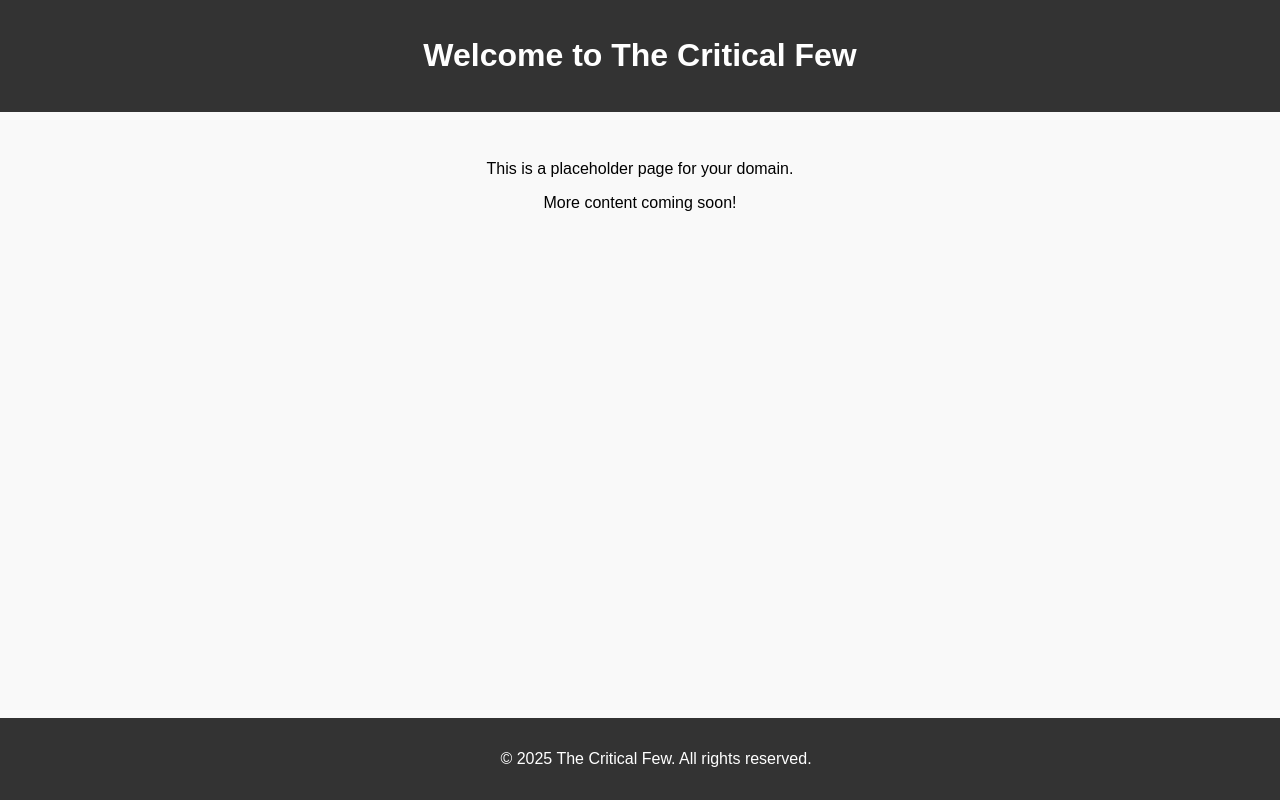
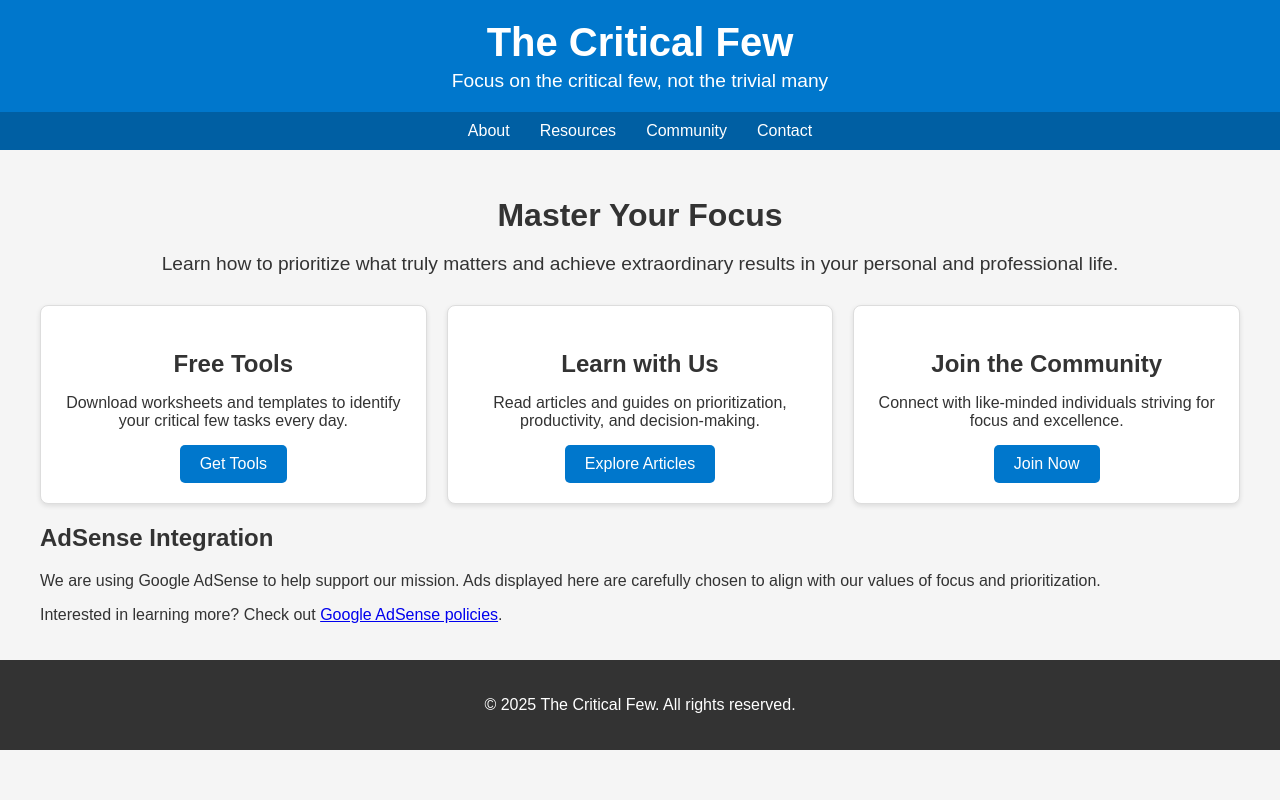
Before and after one commit to paultaki/TheCriticalFew, a plain HTML site: page index.html in a window 1280 px wide. Drawn offline with Linux system fonts and the light colour scheme.

Commit message:
new home

```diff
--- a/index.html
+++ b/index.html
@@ -6,8 +6,7 @@
     <title>The Critical Few</title>
 
     <!-- AdSense Verification Code -->
-  <script async src="https://pagead2.googlesyndication.com/pagead/js/adsbygoogle.js?client=ca-pub-774602545469637"
-          crossorigin="anonymous"></script>
+    <script async src="https://pagead2.googlesyndication.com/pagead/js/adsbygoogle.js?client=ca-pub-774602545469637" crossorigin="anonymous"></script>
 
     <!-- Optional Meta Tag for AdSense Verification -->
     <meta name="google-adsense-account" content="ca-pub-7746028545496037">
@@ -17,34 +16,133 @@
             font-family: Arial, sans-serif;
             margin: 0;
             padding: 0;
-      text-align: center;
-      background-color: #f9f9f9;
+            background-color: #f5f5f5;
+            color: #333;
         }
         header {
-      background-color: #333;
-      color: white;
-      padding: 1em;
+            background-color: #0077cc;
+            color: #fff;
+            padding: 20px 0;
+            text-align: center;
+        }
+        header h1 {
+            margin: 0;
+            font-size: 2.5rem;
+        }
+        header p {
+            margin: 5px 0 0;
+            font-size: 1.2rem;
+        }
+        nav {
+            display: flex;
+            justify-content: center;
+            background-color: #005fa3;
+            padding: 10px 0;
+        }
+        nav a {
+            color: #fff;
+            text-decoration: none;
+            margin: 0 15px;
+            font-size: 1rem;
+        }
+        nav a:hover {
+            text-decoration: underline;
         }
         main {
-      padding: 2em;
+            padding: 20px;
+            max-width: 1200px;
+            margin: 0 auto;
+        }
+        .intro {
+            text-align: center;
+            margin-bottom: 30px;
+        }
+        .intro h2 {
+            font-size: 2rem;
+            margin-bottom: 10px;
+        }
+        .intro p {
+            font-size: 1.2rem;
+        }
+        .cards {
+            display: grid;
+            grid-template-columns: repeat(auto-fit, minmax(300px, 1fr));
+            gap: 20px;
+        }
+        .card {
+            background-color: #fff;
+            border: 1px solid #ddd;
+            border-radius: 8px;
+            padding: 20px;
+            box-shadow: 0 2px 5px rgba(0, 0, 0, 0.1);
+            text-align: center;
+        }
+        .card h3 {
+            font-size: 1.5rem;
+            margin-bottom: 10px;
+        }
+        .card p {
+            font-size: 1rem;
+            margin-bottom: 15px;
+        }
+        .card a {
+            display: inline-block;
+            padding: 10px 20px;
+            background-color: #0077cc;
+            color: #fff;
+            text-decoration: none;
+            border-radius: 5px;
+            font-size: 1rem;
+        }
+        .card a:hover {
+            background-color: #005fa3;
         }
         footer {
+            text-align: center;
+            padding: 20px;
             background-color: #333;
-      color: white;
-      padding: 1em;
-      position: fixed;
-      bottom: 0;
-      width: 100%;
+            color: #fff;
         }
     </style>
 </head>
 <body>
     <header>
-    <h1>Welcome to The Critical Few</h1>
+        <h1>The Critical Few</h1>
+        <p>Focus on the critical few, not the trivial many</p>
     </header>
+    <nav>
+        <a href="#about">About</a>
+        <a href="#resources">Resources</a>
+        <a href="#community">Community</a>
+        <a href="#contact">Contact</a>
+    </nav>
     <main>
-    <p>This is a placeholder page for your domain.</p>
-    <p>More content coming soon!</p>
+        <section class="intro">
+            <h2>Master Your Focus</h2>
+            <p>Learn how to prioritize what truly matters and achieve extraordinary results in your personal and professional life.</p>
+        </section>
+        <section class="cards">
+            <div class="card">
+                <h3>Free Tools</h3>
+                <p>Download worksheets and templates to identify your critical few tasks every day.</p>
+                <a href="#">Get Tools</a>
+            </div>
+            <div class="card">
+                <h3>Learn with Us</h3>
+                <p>Read articles and guides on prioritization, productivity, and decision-making.</p>
+                <a href="#">Explore Articles</a>
+            </div>
+            <div class="card">
+                <h3>Join the Community</h3>
+                <p>Connect with like-minded individuals striving for focus and excellence.</p>
+                <a href="#">Join Now</a>
+            </div>
+        </section>
+        <section>
+            <h2>AdSense Integration</h2>
+            <p>We are using Google AdSense to help support our mission. Ads displayed here are carefully chosen to align with our values of focus and prioritization.</p>
+            <p>Interested in learning more? Check out <a href="https://support.google.com/adsense/answer/1346295">Google AdSense policies</a>.</p>
+        </section>
     </main>
     <footer>
         <p>&copy; 2025 The Critical Few. All rights reserved.</p>
```
Lines whose indentation alone changed are shown as unchanged.
